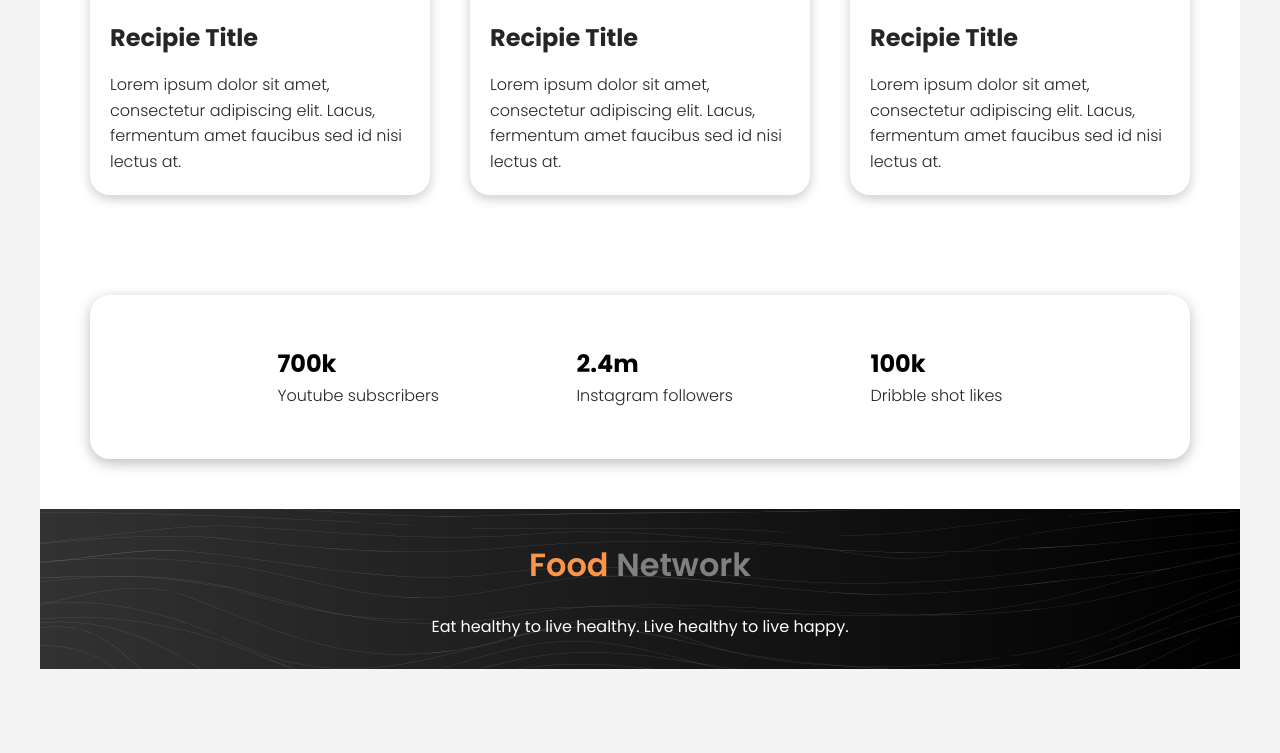
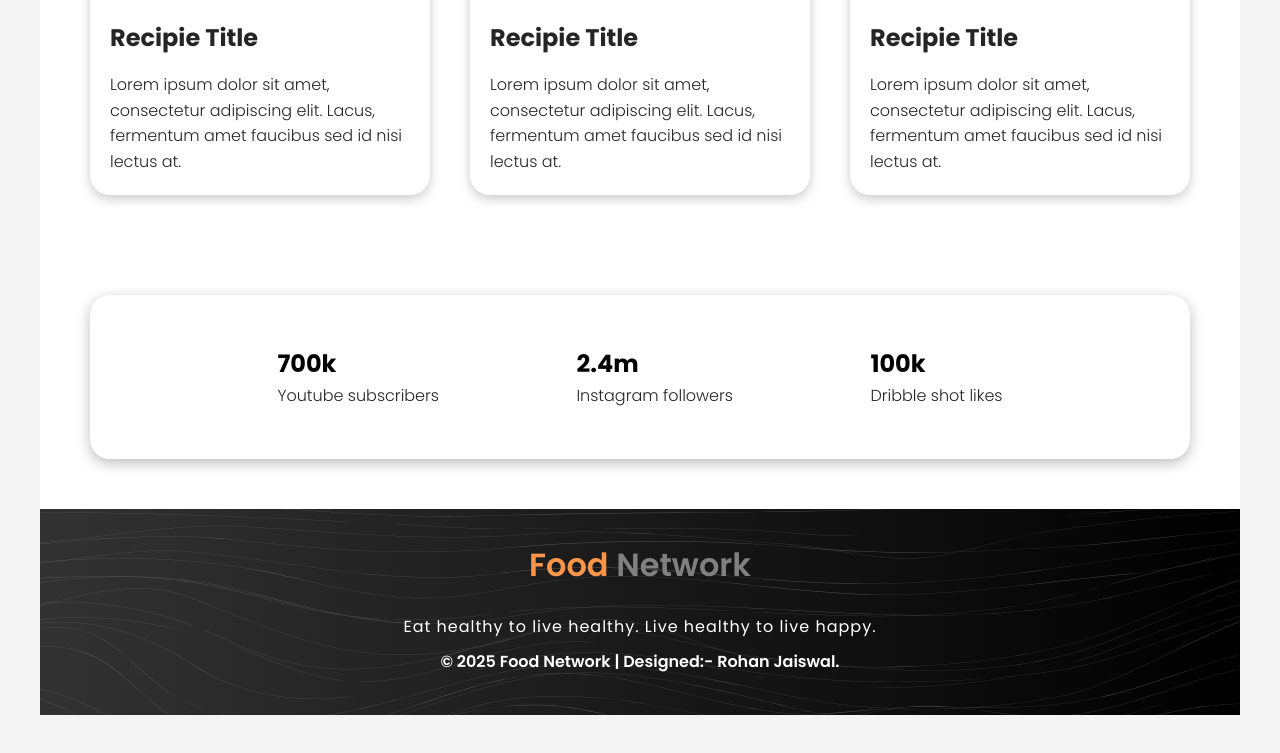
Before and after one commit to 1Nonly-Web-Developer/Food-Network---Website, a plain HTML site: page Index.html in a window 1280 px wide. Shown: the part 1719-2472 px from the top of the page. Drawn offline with Linux system fonts and the light colour scheme.

Commit message:
Submit: Food Network Website

```diff
--- a/CSS/Style.css
+++ b/CSS/Style.css
@@ -313,3 +313,9 @@ footer .foot-logo a h1 {
 footer p{
     color: #fff;
 }
+
+footer h4{
+    margin: 10px 0;
+    color: #fff;
+    font-weight: 600;
+}
--- a/Index.html
+++ b/Index.html
@@ -161,10 +161,10 @@
             <div class="foot-logo" style="margin-bottom: 1.5rem;">
                 <a href="Index.html"><h1 style="font-weight: 600;">Food <span>Network</span></h1></a>
             </div>
-            <p>Eat healthy to live healthy. Live healthy to live happy.</p>
+            <p style="letter-spacing: 1px;">Eat healthy to live healthy. Live healthy to live happy.</p>
+            <h4>&copy; 2025 Food Network | Designed:- Rohan Jaiswal.</h4>
         </footer>
     </main>
-
 </body>
 
 </html>
```
